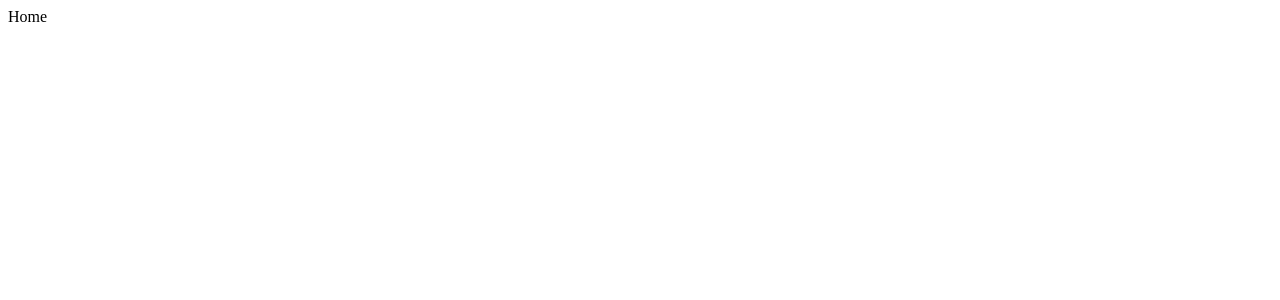
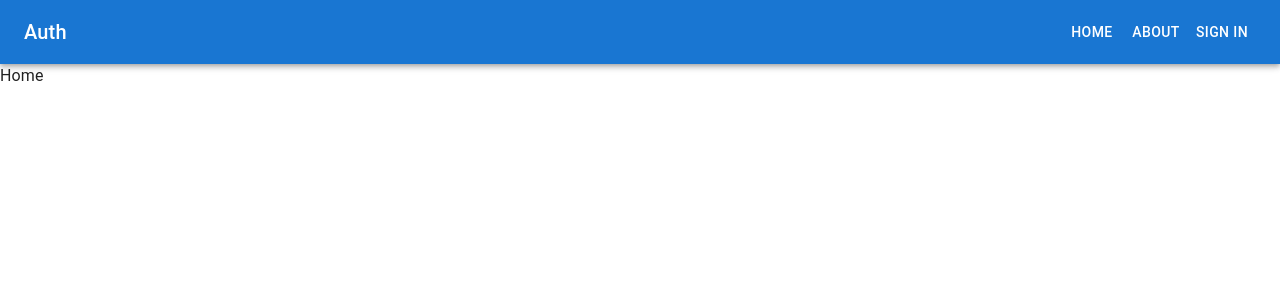
Before and after one commit to b-balakrishna/mern-auth, a React (Vite) app in the folder client/: page / in a window 1280 px wide. Shown: the top 300 px of the page. Built offline with nearby package versions, Linux system fonts and the light colour scheme.

Commit message:
added Navbar

```diff
--- a/client/src/App.jsx
+++ b/client/src/App.jsx
@@ -4,10 +4,12 @@ import About from './pages/About';
 import Profile from './pages/Profile';
 import SignUp from './pages/SignUp';
 import Login from './pages/Login';
+import Navbar from './pages/Navbar';
 
 const App = () => {
     return (
         <BrowserRouter>
+            <Navbar />
             <Routes>
                 <Route path='/' element={<Home />} />
                 <Route path='/sign-in' element={<Login />} />
--- a/client/src/main.jsx
+++ b/client/src/main.jsx
@@ -1,9 +1,11 @@
 import React from 'react';
 import ReactDOM from 'react-dom/client';
 import App from './App.jsx';
+import CssBaseline from '@mui/material/CssBaseline';
 
 ReactDOM.createRoot(document.getElementById('root')).render(
     <React.StrictMode>
+        <CssBaseline />
         <App />
     </React.StrictMode>
 );
--- /dev/null
+++ b/client/src/pages/Navbar.jsx
@@ -0,0 +1,45 @@
+import AppBar from '@mui/material/AppBar';
+import Box from '@mui/material/Box';
+import Toolbar from '@mui/material/Toolbar';
+import Typography from '@mui/material/Typography';
+import Button from '@mui/material/Button';
+import { Link } from 'react-router-dom';
+
+const linkStyle = {
+    textDecoration: 'none', // Remove underline
+    color: 'inherit', // Inherit the color from the parent element (Button in this case)
+};
+export default function Navbar() {
+    return (
+        <Box sx={{ flexGrow: 1 }}>
+            <AppBar position='static'>
+                <Toolbar>
+                    <Typography
+                        variant='h6'
+                        component='div'
+                        sx={{ flexGrow: 1 }}
+                    >
+                        <Link to='/' style={linkStyle}>
+                            Auth
+                        </Link>
+                    </Typography>
+                    <Button color='inherit'>
+                        <Link to='/' style={linkStyle}>
+                            Home
+                        </Link>
+                    </Button>
+                    <Button color='inherit'>
+                        <Link to='/about' style={linkStyle}>
+                            About
+                        </Link>
+                    </Button>
+                    <Button color='inherit'>
+                        <Link to='/sign-in' style={linkStyle}>
+                            Sign In
+                        </Link>
+                    </Button>
+                </Toolbar>
+            </AppBar>
+        </Box>
+    );
+}
```
